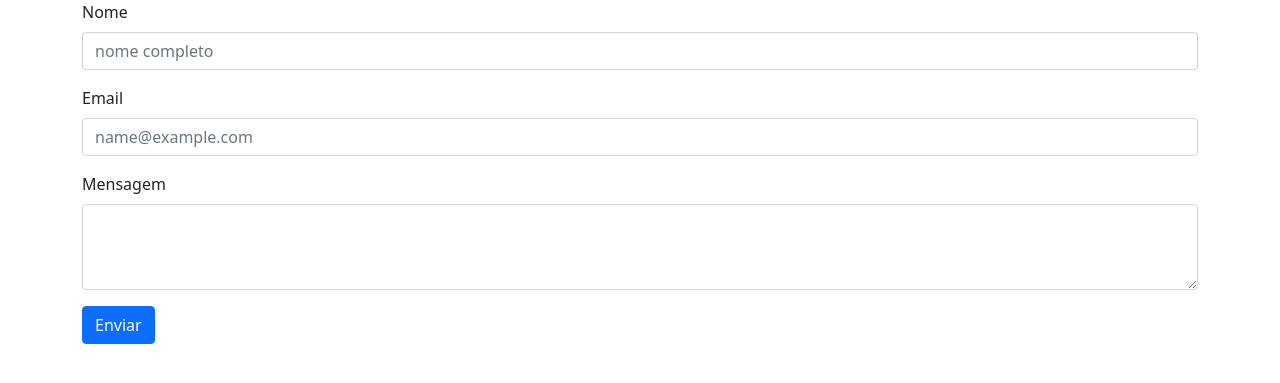
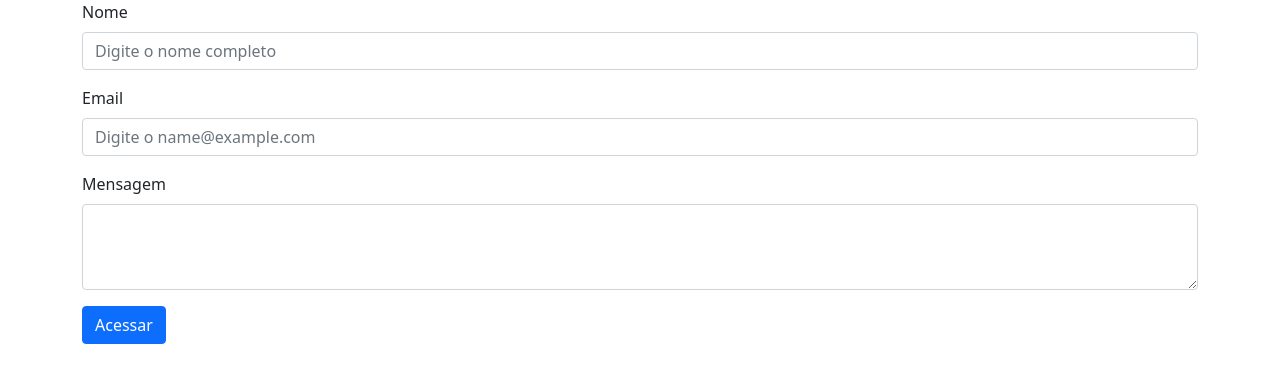
Before and after one commit to israel206/Reciclagem-PHP, a PHP site: page / in a window 1280 px wide. Shown: the top 383 px of the page. Run offline with PHP 8.4, Linux system fonts and the light colour scheme.

Commit message:
modificações no files

```diff
--- a/cadastro-php/testLogin.php
+++ b/cadastro-php/testLogin.php
@@ -1,5 +1,4 @@
 <?php
-
 //LOGICA VERIFICAÇÃO DOS DADOS DE LOGIN
 
 // Inicialização da sessão
--- a/form/index.php
+++ b/form/index.php
@@ -1,13 +1,14 @@
 <!doctype html>
 <html lang="en">
+
 <head>
   <meta charset="UTF-8">
-    <meta name="viewport"
-          content="width=device-width, user-scalable=no, initial-scale=1.0, maximum-scale=1.0, minimum-scale=1.0">
+  <meta name="viewport" content="width=device-width, user-scalable=no, initial-scale=1.0, maximum-scale=1.0, minimum-scale=1.0">
   <meta http-equiv="X-UA-Compatible" content="ie=edge">
   <link href="https://cdn.jsdelivr.net/npm/bootstrap@5.1.1/dist/css/bootstrap.min.css" rel="stylesheet" integrity="sha384-F3w7mX95PdgyTmZZMECAngseQB83DfGTowi0iMjiWaeVhAn4FJkqJByhZMI3AhiU" crossorigin="anonymous">
   <title>Contatos</title>
 </head>
+
 <body>
 
   <div class="container">
@@ -15,19 +16,20 @@
     <form method="POST" action="enviar.php">
       <div class="mb-3">
         <label for="exampleFormControlInput1" class="form-label">Nome</label>
-                <input type="text" class="form-control" id="nomeID" placeholder="nome completo" name="nome">
+        <input type="text" class="form-control" id="nomeID" placeholder="Digite o nome completo" name="nome">
       </div>
       <div class="mb-3">
         <label for="exampleFormControlInput1" class="form-label">Email</label>
-                <input type="email" class="form-control" id="emailID" placeholder="name@example.com" name="email">
+        <input type="email" class="form-control" id="emailID" placeholder="Digite o name@example.com" name="email">
       </div>
       <div class="mb-3">
         <label for="exampleFormControlTextarea1" class="form-label">Mensagem</label>
         <textarea class="form-control" id="mensagemID" rows="3" name="mensagem"></textarea>
       </div>
-            <button type="submit" class="btn btn-primary">Enviar</button>
+      <button type="submit" class="btn btn-primary">Acessar</button>
     </form>
 
   </div>
 </body>
+
 </html>
```
Lines whose indentation alone changed are shown as unchanged.
